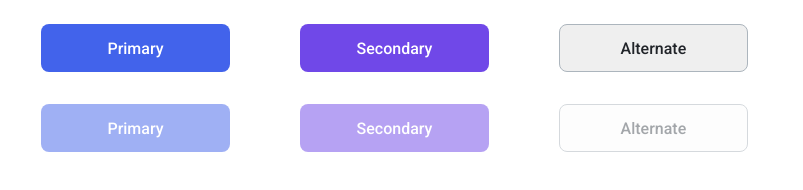
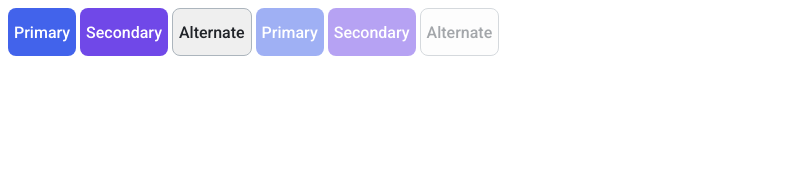
Before and after one commit to js-tasks-ru/htmlcss-20220919_yuliya599, a website: page 03-lection1/01-button/index.html in a window 1280 px wide. Shown: the whole page, without its empty margins (0-803 px from the left). Drawn offline with Linux system fonts and the light colour scheme.

Commit message:
отработка замечаний

```diff
--- a/03-lection1/01-button/button.css
+++ b/03-lection1/01-button/button.css
@@ -1,22 +1,19 @@
-/* Стилизация кнопки */
 .button {
     height: 48px;
-    width: 189px; /*точно не фиксируем как на макете? */
-    margin: 16px 33px;
     font-size: 16px;
+    font-family: "Roboto", sans-serif;
     font-weight: 500;
     font-style: normal;
     line-height: 19px;
     text-align: center;
     border-radius: 8px;
     border: none;
-    color: var(--white);}
-
-.button:hover {
-    cursor: pointer;}
+    color: var(--white);
+    cursor: pointer;
+    transition: opacity 200ms ease-in-out, background-color 200ms ease-in-out, border-color 200ms ease-in-out;}
 
 .button:disabled {
-    cursor: not-allowed;
+    pointer-events: none;
     opacity: 0.5;}
 
 .button_primary {
@@ -26,21 +23,18 @@
         background-color: var(--secondary);}
 
 .button_alternate {
+    box-sizing: border-box;
     color: var(--black);
     border: 1px solid var(--grey-3);}
 
 .button_primary:not(:disabled):hover {
-    background-color: #2342C0;
-    transition: opacity 200ms ease-in-out, background 200ms ease-in-out;}
+    background-color: #2342C0;}
 
 .button_secondary:not(:disabled):hover {
-    background-color: #5028C6;
-    transition: opacity 200ms ease-in-out, background 200ms ease-in-out;}
+    background-color: #5028C6;}
 
 .button_alternate:not(:disabled):hover {
-    border: 1px solid var(--black);
-    transition: opacity 200ms ease-in-out, border-color 200ms ease-in-out;}
-
+    border: 1px solid var(--black);}
 
  .button_alternate:disabled {
      color: var(--grey-4);
--- a/03-lection1/01-button/index.html
+++ b/03-lection1/01-button/index.html
@@ -7,16 +7,11 @@
 
     </head>
     <body>
-        <div class='buttons buttons_active'>
             <button class='button button_primary'>Primary</button>
             <button class='button button_secondary'>Secondary</button>
             <button class='button button_alternate'>Alternate</button>
-        </div>
-
-        <div class="buttons buttons_disabled">
             <button class='button button_primary' disabled="">Primary</button>
             <button class='button button_secondary' disabled="">Secondary</button>
             <button class='button button_alternate' disabled="">Alternate</button>
-        </div>
     </body>
 </html>
```
